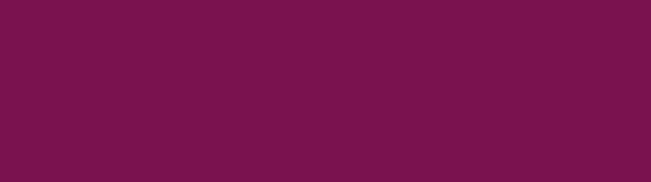
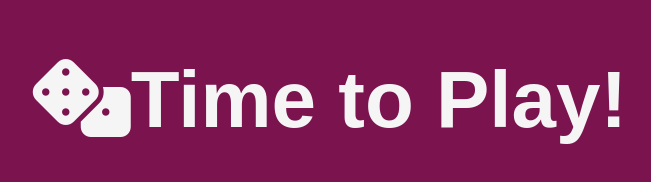
Before and after one commit to Ale-DP/dice-game, a plain HTML site: page index.html in a window 1280 px wide. Shown: the whole page, without its empty margins (311-962 px from the left). Drawn offline with Linux system fonts and the light colour scheme.

Commit message:
Adjust h1 and body style

```diff
--- a/assets/css/style.css
+++ b/assets/css/style.css
@@ -1,9 +1,20 @@
 /* Google fonts import */
 
 @import url('https://fonts.googleapis.com/css2?family=Permanent+Marker&display=swap');
+
 
 /* General style */
 
 body {
     background-color: rgb(123, 19, 78);
+    font-family: "Permanenet Marker", sans-serif;
+    font-weight: 400;
+    font-style: normal;
+    color: whitesmoke;
 }
+
+h1 {
+    color: whitesmoke;
+    text-align: center;
+    font-size: 500%;
+}
--- a/index.html
+++ b/index.html
@@ -8,6 +8,12 @@
     <title>Dice Game</title>
 </head>
 <body>
+    <h1><i class="fa-solid fa-dice"></i>Time to Play!</h1>
     <script src="assets/js/script.js"></script>
+
+    <!-- Font awesome kit-->
+
+    <script src="https://kit.fontawesome.com/946c9ed287.js" crossorigin="anonymous"></script>
+
 </body>
 </html>
```
Also changed, not shown: assets/images/dice-1.png (added), assets/images/dice-2.png (added), assets/images/dice-3.png (added), assets/images/dice-4.png (added), assets/images/dice-5.png (added), assets/images/dice-6.png (added).
